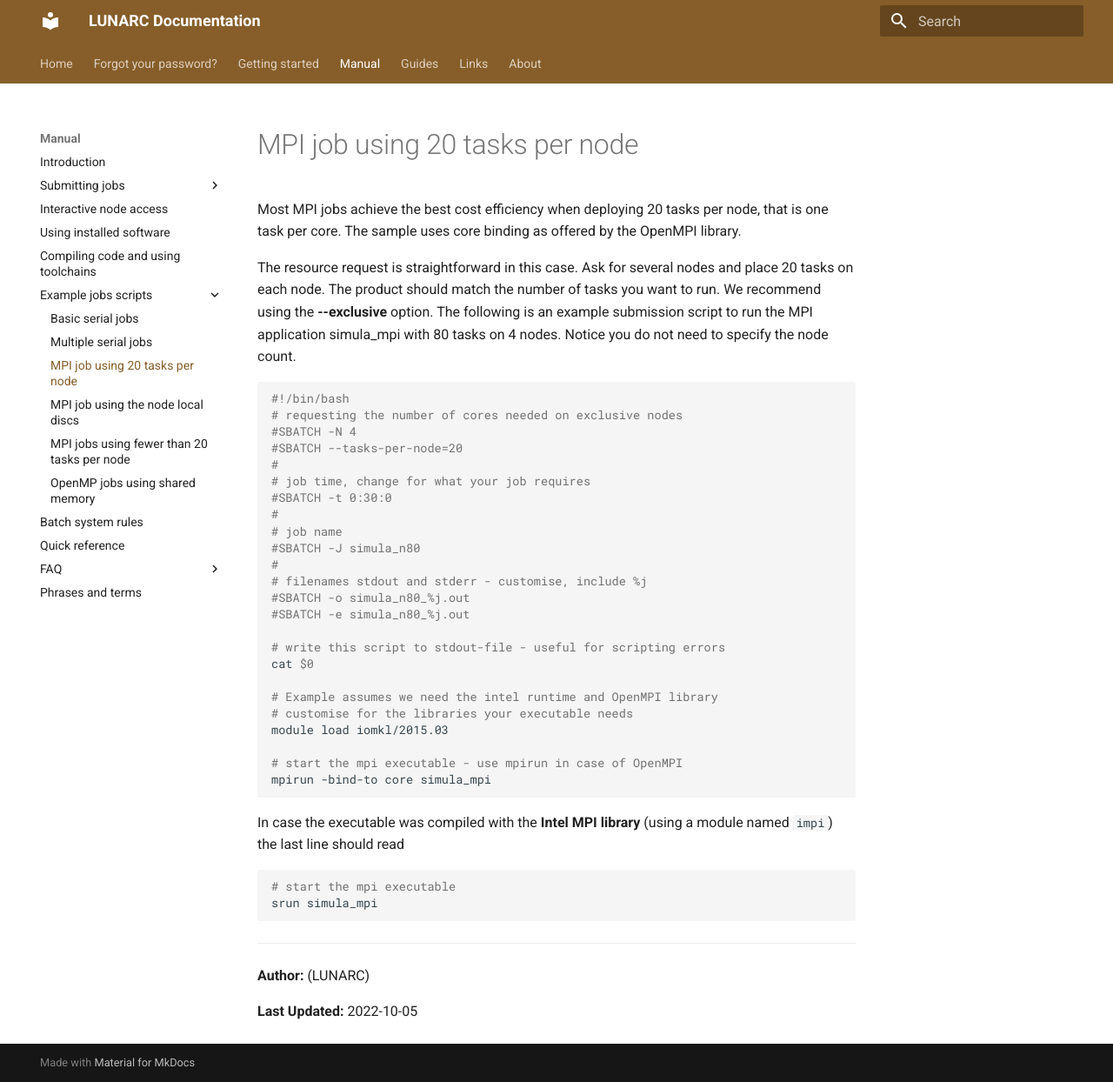
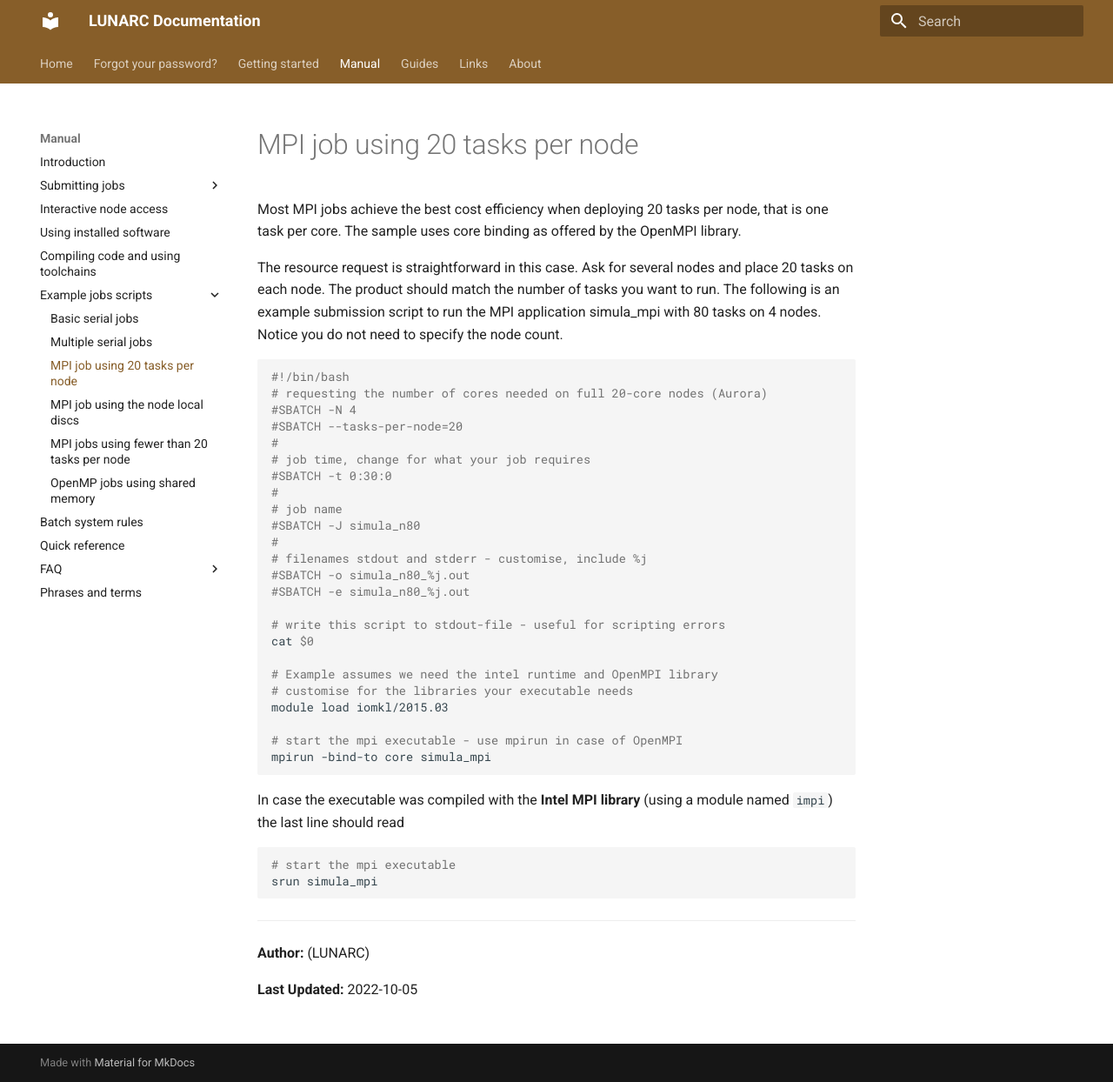
Before and after one commit to lunarc/lunarc_docs, an MkDocs documentation site: the page built from docs/manual/example_job_scripts/manual_example_mpi_20_tasks.md, in a window 1280 px wide and 1244 px high. Shown: the whole window at 87% size. Built offline with MkDocs 1.6.1 and Material for MkDocs 9.7.7, drawn with Linux system fonts in a browser that asks for light colours; comment, search, counter and statistics services are not loaded.

Commit message:
Update manual_example_mpi_20_tasks.md
Removed recommendation to use --exclusive in the text. It had already been removed from the example. In the example, the comment has been changed to specify that 20 refers to Aurora.

````diff
--- a/docs/manual/example_job_scripts/manual_example_mpi_20_tasks.md
+++ b/docs/manual/example_job_scripts/manual_example_mpi_20_tasks.md
@@ -1,10 +1,10 @@
 Most MPI jobs achieve the best cost efficiency when deploying 20 tasks per node, that is one task per core.  The sample uses core binding as offered by the OpenMPI library.
 
-The resource request is straightforward in this case. Ask for several nodes and place 20 tasks on each node.  The product should match the number of tasks you want to run. We recommend using the **--exclusive** option.  The following is an example submission script to run the MPI application simula_mpi with 80 tasks on 4 nodes. Notice you do not need to specify the node count.
+The resource request is straightforward in this case. Ask for several nodes and place 20 tasks on each node.  The product should match the number of tasks you want to run.  The following is an example submission script to run the MPI application simula_mpi with 80 tasks on 4 nodes. Notice you do not need to specify the node count.
 
 ```bash
 #!/bin/bash
-# requesting the number of cores needed on exclusive nodes
+# requesting the number of cores needed on full 20-core nodes (Aurora)
 #SBATCH -N 4
 #SBATCH --tasks-per-node=20
 #
````
